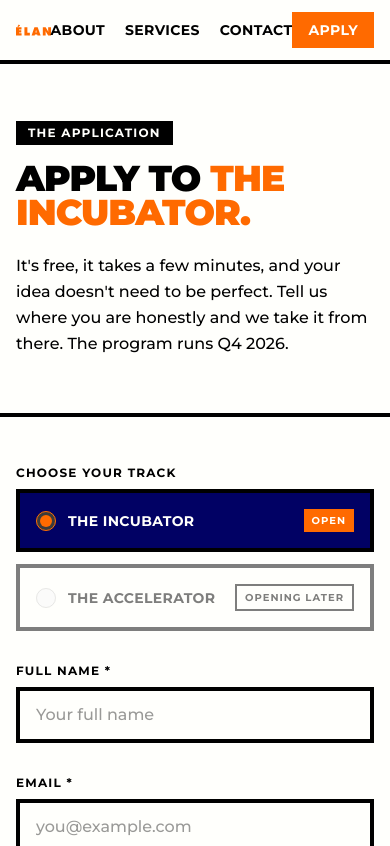
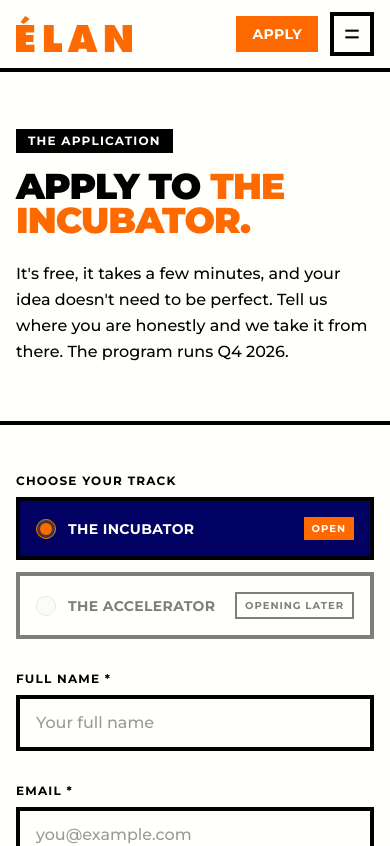
Before and after one commit to Cyber-Admon/elan-innovate, a Next.js app: page /apply in a window 390 px wide. Shown: the top 846 px of the page. Built offline with nearby package versions, Linux system fonts and the light colour scheme.

Commit message:
Responsive nav with mobile menu, pillar CTAs, services band

```diff
--- a/src/app/page.tsx
+++ b/src/app/page.tsx
@@ -5,6 +5,7 @@ import Program from "@/components/Program";
 import Leadership from "@/components/LeadershipTeaser";
 import Footer from "@/components/Footer";
 import Story from "@/components/Story";
+import ServicesBand from "@/components/ServicesBand";
 
 export default function Home() {
   return (
@@ -14,6 +15,7 @@ export default function Home() {
       <WhoItsFor />
       <Pillars />
       <Program />
+      <ServicesBand />
       <Leadership />
       <Footer />
     </main>
--- a/src/components/Navbar.tsx
+++ b/src/components/Navbar.tsx
@@ -1,46 +1,87 @@
+"use client";
+
+import { useState } from "react";
 import Link from "next/link";
 
+const links = [
+  { label: "About", href: "/about" },
+  { label: "Services", href: "/services" },
+  { label: "Contact", href: "/about#contact" },
+];
+
 export default function Navbar() {
+  const [open, setOpen] = useState(false);
+
   return (
-    <nav className="grid grid-cols-[auto_1fr_auto] items-center border-b-4 border-ink px-4 py-3 md:px-8">
-      {/* Left: logo */}
-      <Link href="/" aria-label="Elan Innovate home">
-        <img
-          src="/logo.svg"
-          alt="Elan Innovate"
-          className="h-9 w-auto md:h-11"
-        />
+    <nav className="relative border-b-4 border-ink">
+      <div className="flex items-center justify-between px-4 py-3 md:px-8">
+        {/* Logo */}
+        <Link href="/" aria-label="Elan Innovate home" onClick={() => setOpen(false)}>
+          <img src="/logo.svg" alt="Elan Innovate" className="h-9 w-auto md:h-11" />
         </Link>
 
-      {/* Center: links */}
-      <div className="flex items-center justify-center gap-5 md:gap-8">
+        {/* Desktop links */}
+        <div className="hidden items-center gap-8 md:flex">
+          {links.map((link) => (
             <Link
-          href="/about"
+              key={link.label}
+              href={link.href}
               className="text-sm font-bold uppercase tracking-wide hover:text-strike"
             >
-          About
+              {link.label}
             </Link>
-        <Link
-          href="/services"
-          className="text-sm font-bold uppercase tracking-wide hover:text-strike"
-        >
-          Services
-        </Link>
-        <Link
-          href="/about#contact"
-          className="text-sm font-bold uppercase tracking-wide hover:text-strike"
-        >
-          Contact
-        </Link>
+          ))}
         </div>
 
-      {/* Right: apply */}
+        {/* Desktop apply + mobile hamburger */}
+        <div className="flex items-center gap-3">
           <Link
             href="/apply"
             className="bg-strike px-4 py-2 text-sm font-bold uppercase tracking-wide text-paper transition-colors hover:bg-ink md:px-6 md:py-3"
           >
             Apply<span className="hidden sm:inline"> to the Incubator</span>
           </Link>
+
+          {/* Hamburger, mobile only */}
+          <button
+            type="button"
+            aria-label={open ? "Close menu" : "Open menu"}
+            aria-expanded={open}
+            onClick={() => setOpen((v) => !v)}
+            className="flex h-11 w-11 items-center justify-center border-4 border-ink md:hidden"
+          >
+            <svg viewBox="0 0 24 24" className="h-5 w-5 stroke-ink" strokeWidth="2.5" aria-hidden="true">
+              {open ? (
+                <>
+                  <line x1="5" y1="5" x2="19" y2="19" />
+                  <line x1="19" y1="5" x2="5" y2="19" />
+                </>
+              ) : (
+                <>
+                  <line x1="4" y1="8" x2="20" y2="8" />
+                  <line x1="4" y1="16" x2="20" y2="16" />
+                </>
+              )}
+            </svg>
+          </button>
+        </div>
+      </div>
+
+      {/* Mobile dropdown */}
+      {open && (
+        <div className="border-t-4 border-ink md:hidden">
+          {links.map((link) => (
+            <Link
+              key={link.label}
+              href={link.href}
+              onClick={() => setOpen(false)}
+              className="block border-b-2 border-ink/10 px-4 py-4 text-sm font-bold uppercase tracking-wide hover:bg-strike hover:text-paper"
+            >
+              {link.label}
+            </Link>
+          ))}
+        </div>
+      )}
     </nav>
   );
 }
--- a/src/components/Pillars.tsx
+++ b/src/components/Pillars.tsx
@@ -5,8 +5,8 @@ const pillars = [
     number: "01",
     name: "Agency Services",
     body: "Legal, branding, marketing, and consultation for businesses that already exist. Real work, delivered by our team, priced by the value it creates.",
-    status: "Available now",
-    open: false,
+    cta: "See our services",
+    ctaHref: "/services",
     icon: (
       <svg viewBox="0 0 32 32" fill="none" strokeWidth="2.5" aria-hidden="true" className="h-8 w-8 stroke-paper">
         <rect x="5" y="5" width="22" height="22" />
@@ -19,8 +19,9 @@ const pillars = [
     number: "02",
     name: "Incubation",
     body: "For entrepreneurs starting with an idea. We help you turn it into a real business with structure, guidance, and a community building alongside you.",
-    status: "Applications open",
-    open: true,
+    cta: "Apply to the Incubator",
+    ctaHref: "/apply",
+    accent: true,
     icon: (
       <svg viewBox="0 0 32 32" fill="none" strokeWidth="2.5" aria-hidden="true" className="h-8 w-8 stroke-strike">
         <path d="M16 4 L28 16 L16 28 L4 16 Z" />
@@ -33,7 +34,6 @@ const pillars = [
     name: "Acceleration",
     body: "For businesses ready for their next stage. Training, strategy, and consultative sessions that push what you've built toward scale.",
     status: "Opening later",
-    open: false,
     icon: (
       <svg viewBox="0 0 32 32" fill="none" strokeWidth="2.5" aria-hidden="true" className="h-8 w-8 stroke-paper">
         <polyline points="4,24 12,16 18,20 28,8" />
@@ -78,12 +78,16 @@ export default function Pillars() {
             <p className="mb-8 text-sm font-medium leading-relaxed text-paper/80 md:text-base">
               {pillar.body}
             </p>
-            {pillar.open ? (
+            {pillar.cta ? (
               <Link
-                href="/apply"
-                className="mt-auto self-start bg-strike px-5 py-3 text-xs font-bold uppercase tracking-widest text-paper transition-colors hover:bg-paper hover:text-ink md:text-sm"
+                href={pillar.ctaHref}
+                className={`mt-auto self-start px-5 py-3 text-xs font-bold uppercase tracking-widest transition-colors md:text-sm ${
+                  pillar.accent
+                    ? "bg-strike text-paper hover:bg-paper hover:text-ink"
+                    : "border-2 border-paper text-paper hover:bg-paper hover:text-ink"
+                }`}
               >
-                {pillar.status} &rarr;
+                {pillar.cta} &rarr;
               </Link>
             ) : (
               <p className="mt-auto self-start border-2 border-paper px-5 py-3 text-xs font-bold uppercase tracking-widest text-paper/70 md:text-sm">
--- /dev/null
+++ b/src/components/ServicesBand.tsx
@@ -0,0 +1,41 @@
+import Link from "next/link";
+import { site } from "@/lib/site";
+
+const whatsappLink = `https://wa.me/${site.phoneRaw.replace("+", "")}`;
+
+export default function ServicesBand() {
+  return (
+    <section className="border-y-4 border-ink bg-ink px-4 py-16 text-paper md:px-8 md:py-24">
+      <div className="mx-auto grid max-w-6xl items-center gap-10 md:grid-cols-[1fr_auto] md:gap-16">
+        <div>
+          <p className="mb-4 inline-block border-2 border-paper px-3 py-1 text-xs font-bold uppercase tracking-widest md:text-sm">
+            For businesses
+          </p>
+          <h2 className="mb-5 text-3xl font-black uppercase leading-none tracking-tight sm:text-4xl md:text-5xl">
+            Already building?{" "}
+            <span className="box-decoration-clone bg-strike px-2 text-ink">
+              Let us handle the rest.
+            </span>
+          </h2>
+          <p className="max-w-xl text-base font-medium leading-relaxed text-paper/80 md:text-lg">
+            Design, strategy, legal, and setup, delivered by our team so you can
+            focus on running the business. Tell us what you need and we&apos;ll
+            send a quote.
+          </p>
+        </div>
+
+        <div className="flex flex-col gap-3">
+          <Link
+            href="/services"
+            className="bg-strike px-8 py-4 text-center text-base font-bold uppercase tracking-wide text-paper transition-colors hover:bg-paper hover:text-ink"
+          >
+            See our services
+          </Link>
+          <a href={whatsappLink} target="_blank" rel="noopener noreferrer" className="border-4 border-paper px-8 py-4 text-center text-base font-bold uppercase tracking-wide transition-colors hover:bg-paper hover:text-ink">
+            Message us on WhatsApp
+          </a>
+        </div>
+      </div>
+    </section>
+  );
+}
```
Lines whose indentation alone changed are shown as unchanged.
